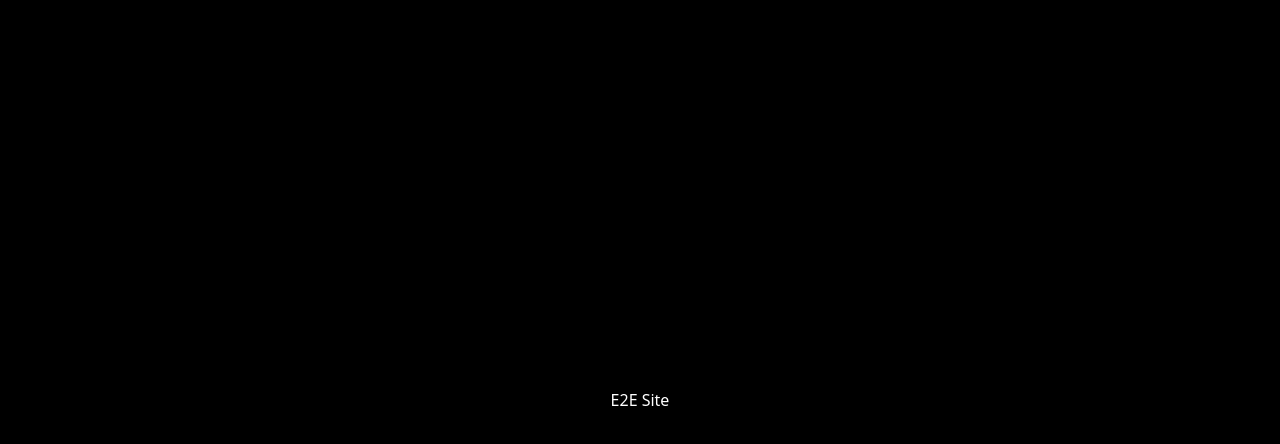
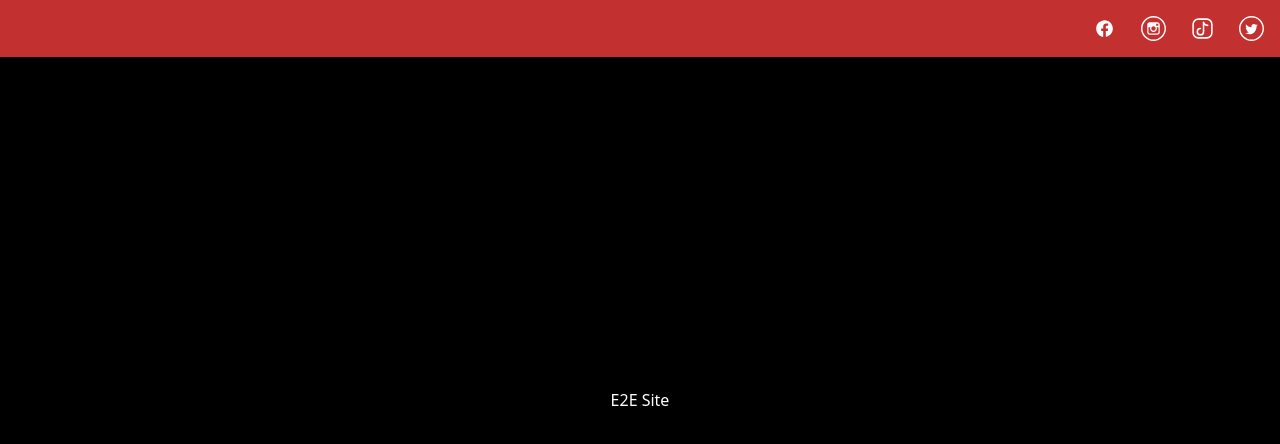
Before and after one commit to developmentendtoend/site, a Next.js app: page / in a window 1280 px wide. Shown: the top 444 px of the page. Built offline with nearby package versions, Linux system fonts and the light colour scheme.

Commit message:
feat: implemented navbar component

```diff
--- a/pages/index.tsx
+++ b/pages/index.tsx
@@ -1,6 +1,11 @@
 import Head from 'next/head'
+import Navbar from '@/components/navbar';
+import useSocialMedia from '@/lib/useSocialMedia';
 
 export default function Home() {
+
+  const { allSocialMedia } = useSocialMedia();
+
   return (
     <>
       <Head>
@@ -9,7 +14,8 @@ export default function Home() {
         <meta name="viewport" content="width=device-width, initial-scale=1" />
         <link rel="icon" href="/favicon.ico" />
       </Head>
-      <main className="bg-black text-white h-screen flex justify-center items-center">
+      <main className="bg-black text-white h-screen flex justify-center items-center relative">
+        <Navbar socialNetworks={allSocialMedia} />
         E2E Site
       </main>
     </>
```
